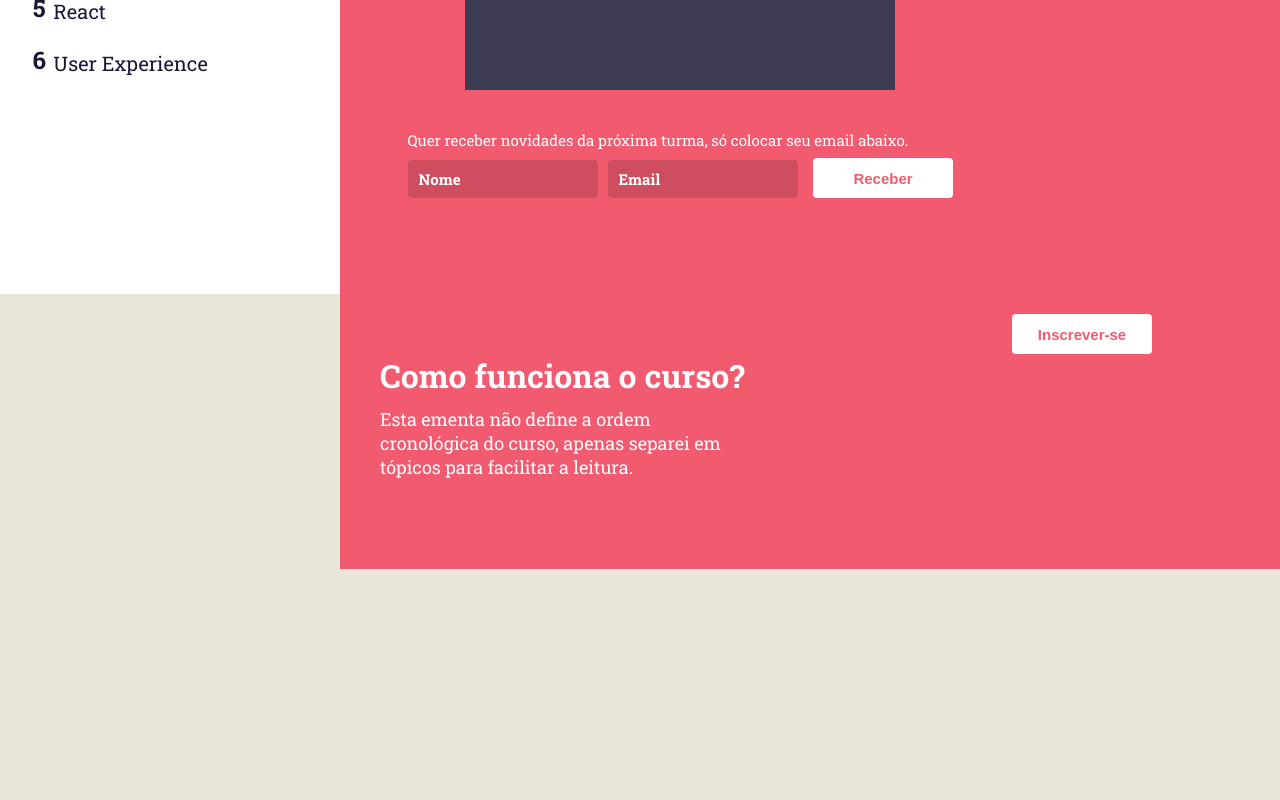
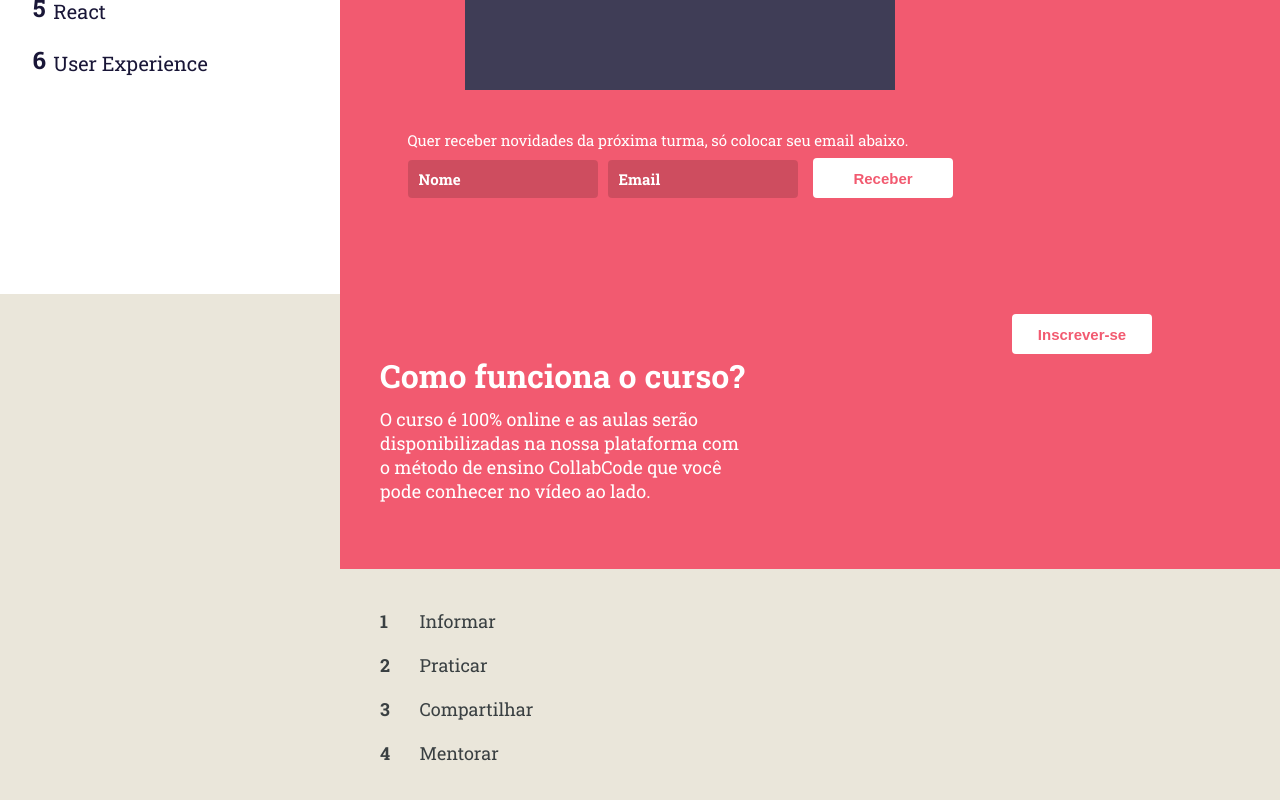
Before and after one commit to CollabCodeTech/hotsite-dofrontaoend, a React (Create React App) app: page / in a window 1280 px wide. Shown: the part 506-1306 px from the top of the page. Built offline with nearby package versions, Linux system fonts and the light colour scheme.

Commit message:
Criada a ListContent

```diff
--- a/src/components/HeaderContent/index.js
+++ b/src/components/HeaderContent/index.js
@@ -7,14 +7,11 @@ import SubtitleCollab from '../../objects/SubtitleCollab'
 
 import BtnCollab from '../BtnCollab'
 
-const HeaderContent = () => (
+const HeaderContent = ({ title, subtitle }) => (
     <Header>
         <BtnCollab>Inscrever-se</BtnCollab>
-        <TitleCollab>Como funciona o curso?</TitleCollab>
-        <SubtitleCollab>
-            Esta ementa não define a ordem cronológica do curso, apenas separei
-            em tópicos para facilitar a leitura.
-        </SubtitleCollab>
+        <TitleCollab>{title}</TitleCollab>
+        <SubtitleCollab>{subtitle}</SubtitleCollab>
     </Header>
 )
 
--- /dev/null
+++ b/src/components/ListContent/index.js
@@ -0,0 +1,15 @@
+import React from 'react'
+
+import { List, Item, Number, Content } from './styles'
+
+const ListContent = ({ items }) => (
+    <List>
+        {items.map(({ number, content }) => (
+            <Item>
+                <Number>{number}</Number> <Content>{content}</Content>
+            </Item>
+        ))}
+    </List>
+)
+
+export default ListContent
--- /dev/null
+++ b/src/components/ListContent/styles.js
@@ -0,0 +1,20 @@
+import styled from 'styled-components'
+
+export const List = styled.ol`
+    font-size: var(--size-medium);
+    padding-top: var(--spacing-big);
+    padding-left: var(--spacing-big);
+`
+
+export const Item = styled.li`
+    margin-bottom: var(--spacing-medium);
+`
+
+export const Number = styled.span`
+    display: inline-block;
+    font-weight: bold;
+    width: 25px;
+    margin-right: var(--spacing-small);
+`
+
+export const Content = styled.span``
--- a/src/pages/Menu/index.js
+++ b/src/pages/Menu/index.js
@@ -3,10 +3,23 @@ import React from 'react'
 import { Section } from './styles'
 
 import HeaderContent from '../../components/HeaderContent'
+import ListContent from '../../components/ListContent'
+
+const items = [
+    { number: 1, content: 'Informar' },
+    { number: 2, content: 'Praticar' },
+    { number: 3, content: 'Compartilhar' },
+    { number: 4, content: 'Mentorar' }
+]
 
 const Menu = () => (
     <Section id="0">
-        <HeaderContent />
+        <HeaderContent
+            title="Como funciona o curso?"
+            subtitle="O curso é 100% online e as aulas serão disponibilizadas na nossa plataforma com o método de ensino CollabCode que você pode conhecer no vídeo ao lado."
+        />
+
+        <ListContent items={items} />
     </Section>
 )
 
--- a/src/styles/base/index.js
+++ b/src/styles/base/index.js
@@ -4,6 +4,7 @@ const Base = createGlobalStyle`
     html, body {
         font-size: var(--size-base);
         font-family: 'Roboto Slab', serif;
+        color: var(--color-base);
     }
 
     input {
```
